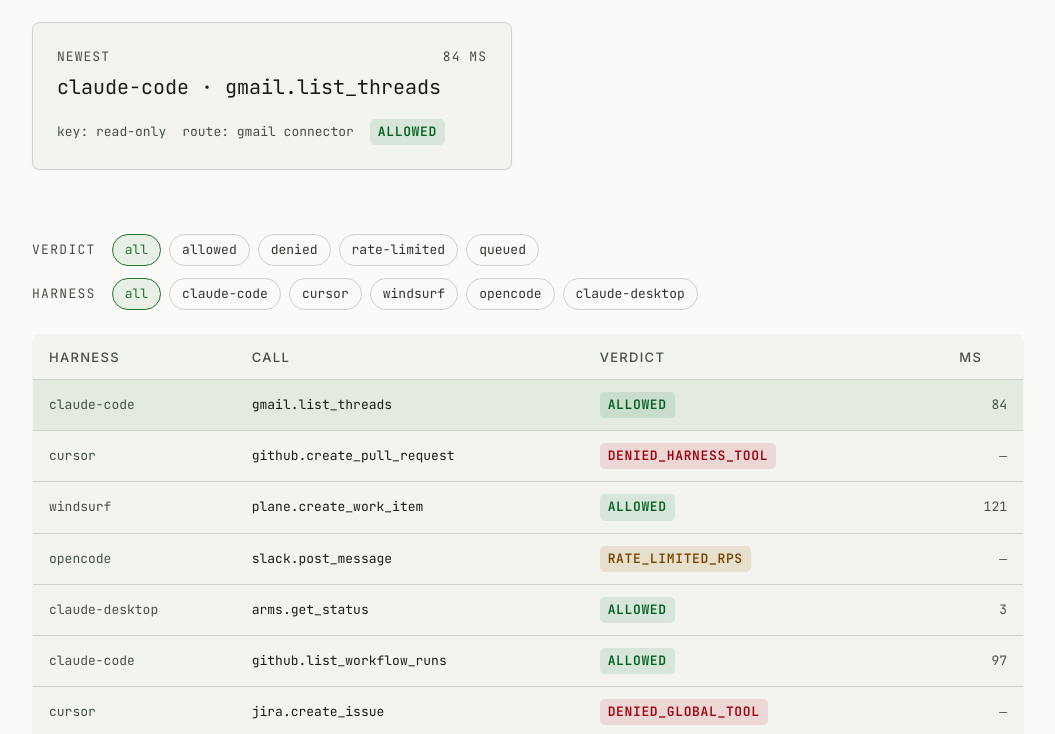
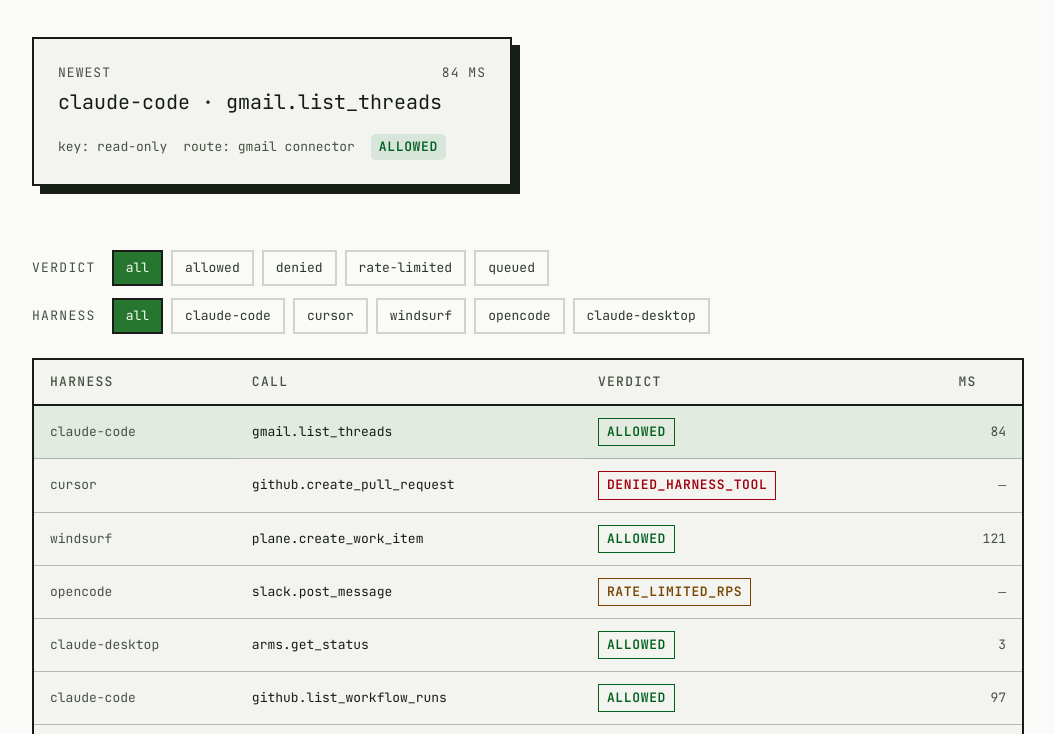
Before and after one commit to jayptl-me/arms-site, an Astro site: page /log in a window 1280 px wide. Shown: the part 297-1031 px from the top of the page, without its empty margins (112-1167 px from the left). Built offline with nearby package versions, Linux system fonts and the light colour scheme; Astro itself is replaced by a stand-in of ours.

Commit message:
feat(site): carry signal objects through site chrome and log

```diff
--- a/src/styles/log.css
+++ b/src/styles/log.css
@@ -85,3 +85,43 @@
 @media (max-width: 40rem) {
   .latest__call { font-size: var(--text-md); }
 }
+
+.logpage h1 {
+  font-size: clamp(3.2rem, 8vw, 6rem);
+  line-height: 0.86;
+  letter-spacing: -0.065em;
+}
+.latest {
+  border: 2px solid var(--color-ink);
+  border-radius: 0;
+  background: var(--color-paper-2);
+  box-shadow: 8px 8px 0 var(--color-ink);
+}
+.fchip {
+  min-height: 36px;
+  border: 2px solid var(--color-rule);
+  border-radius: 0;
+  padding: 0 var(--space-sm);
+}
+.fchip.on {
+  border-color: var(--color-ink);
+  color: var(--color-accent-ink);
+  background: var(--color-accent);
+}
+.logtable--full {
+  border: 2px solid var(--color-ink);
+  border-radius: 0;
+  font-family: var(--font-mono);
+}
+.logtable--full th {
+  border-bottom: 2px solid var(--color-ink);
+  font-family: var(--font-mono);
+}
+.logtable--full td {
+  border-bottom-color: color-mix(in oklch, var(--color-ink) 28%, transparent);
+}
+.logtable--full .v {
+  border: 1px solid currentColor;
+  border-radius: 0;
+  background: transparent;
+}
--- a/src/styles/tokens.css
+++ b/src/styles/tokens.css
@@ -29,13 +29,13 @@
   --font-display: "Inter", ui-sans-serif, system-ui, sans-serif;
   --font-body: "Inter", ui-sans-serif, system-ui, sans-serif;
   --font-outlier: "Rethink Sans", ui-sans-serif, system-ui, sans-serif;
-  --radius-card: 8px; --radius-pill: 999px; --rule-hair: 1px; --shadow-card: none;
+  --radius-card: 0; --radius-pill: 999px; --rule-hair: 1px; --shadow-card: none;
   --tracking-display: -0.02em; --display-weight: 560;
   --space-2: var(--space-xs);
   --space-3: var(--space-sm);
   --space-4: var(--space-md);
   --space-6: var(--space-lg);
-  --radius-control: 8px;
+  --radius-control: 0;
   --color-line: var(--color-rule);
   --color-line-control: var(--color-rule);
   --color-surface: var(--color-paper);
```
